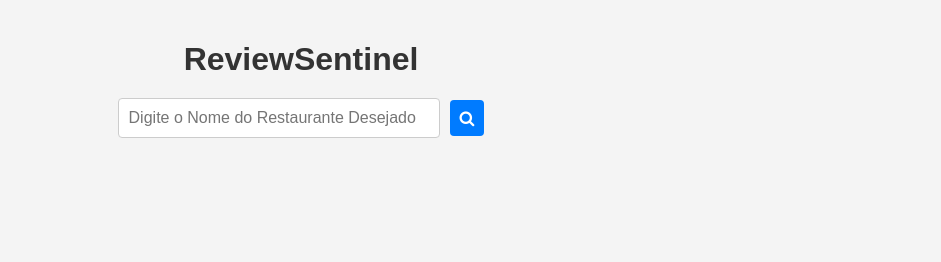
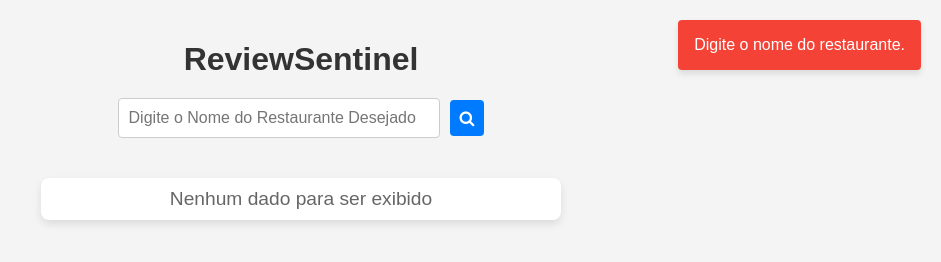
Before and after one commit to arturstaation/FrontEnd_TCC, a plain HTML site: page index.html in a window 1280 px wide. Both pictures are taken after a click on the element 805 px from the left and 118 px from the top of the page. Shown: the whole page, without its empty margins (339-1280 px from the left). Drawn offline with Linux system fonts and the light colour scheme.

Commit message:
adicionando alertas de erro e texto para quando nao tiver resultado

```diff
--- a/index.html
+++ b/index.html
@@ -18,13 +18,16 @@
             <i class="fa fa-spinner fa-spin" style="font-size: 48px; color: white;"></i>
         </div>
     </div>
+    <div id="notification-container"></div>
     <h1>ReviewSentinel</h1>
     <section id="buscar">
         <input type="text" id="input_lugares" name="input_lugares" placeholder="Digite o Nome do Restaurante Desejado">
         <btn id="buscar_submit" class="fa fa-search"></btn>
     </section>
 
-    <section id="resultados"></section>
+    <section id="resultados">
+        <p id = "sem_resultados">Nenhum dado para ser exibido</p>
+    </section>
 
     <script src="./scripts/script.js"></script>
 </body>
--- a/scripts/script.js
+++ b/scripts/script.js
@@ -1,18 +1,21 @@
 document.getElementById('buscar_submit').addEventListener('click', async () => {
     const input = document.getElementById('input_lugares').value;
     const loadingElement = document.getElementById('loading');
+    const placeh = document.getElementById('sem_resultados');
     loadingElement.classList.remove('hidden');
     if (input) {
         try {
 
             const response = await fetch(`http://127.0.0.1:5000/GetEstabelecimentos/${input}`);
             const data = await response.json();
-            console.log(data);
 
             if (!data.hasError) {
 
                 const resultados = document.getElementById('resultados');
                 resultados.innerHTML = '';
+
+                if(data.establishments.length > 0){
+                    sem_resultados.classList.add('hidden');
 
                 data.establishments.forEach(estabelecimento => {
 
@@ -67,11 +70,11 @@ document.getElementById('buscar_submit').addEventListener('click', async () => {
                                 link.download = `reviews_${estabelecimento.place_id}.xlsx`;
                                 link.click();
                             } else {
-                                alert('Erro ao carregar avaliações.');
+                                showNotification('Erro ao carregar avaliações.');
                             }
                         } catch (error) {
                             console.error('Erro:', error);
-                            alert('Erro ao realizar a busca.');
+                            showNotification('Erro ao realizar a busca.');
                         } finally {
                             loadingElement.classList.add('hidden');
                         }
@@ -82,15 +85,45 @@ document.getElementById('buscar_submit').addEventListener('click', async () => {
 
                     resultados.appendChild(card);
                 });
+            }else{
+                sem_resultados.classList.remove('hidden');
+            }
             } else {
-                alert('Erro ao buscar estabelecimentos.');
+                showNotification('Erro ao buscar estabelecimentos.');
             }
         } catch (error) {
             console.error('Erro:', error);
-            alert('Erro ao realizar a busca.');
+            showNotification('Erro ao realizar a busca.');
         }
     } else {
-        alert('Digite o nome do restaurante.');
+        showNotification('Digite o nome do restaurante.');
     }
     loadingElement.classList.add('hidden');
 });
+
+
+function showNotification(message, type = 'error') {
+    // Cria o elemento da notificação
+    const notification = document.createElement('div');
+    notification.classList.add('notification', type);
+    notification.textContent = message;
+
+    // Adiciona a notificação ao container
+    const container = document.getElementById('notification-container');
+    container.appendChild(notification);
+
+    // Mostra a notificação (adiciona opacidade e animação)
+    setTimeout(() => {
+        notification.style.opacity = '1';
+        notification.style.transform = 'translateY(0)';
+    }, 100);
+
+    // Remove a notificação após 5 segundos
+    setTimeout(() => {
+        notification.style.opacity = '0';
+        notification.style.transform = 'translateY(-20px)';
+        setTimeout(() => {
+            notification.remove();
+        }, 300); // Tempo da transição para sumir
+    }, 5000); // Tempo que a notificação permanece visível
+}
--- a/styles/style.css
+++ b/styles/style.css
@@ -134,3 +134,50 @@ h1 {
     z-index: 2;
     color: white;
 }
+
+#resultados p {
+    font-size: 1.2em;
+    color: #666;
+    text-align: center;
+    margin: 20px 0;
+    padding: 10px;
+    background-color: #fff;
+    border-radius: 8px;
+    box-shadow: 0 4px 8px rgba(0, 0, 0, 0.1);
+    width: 100%;
+    max-width: 500px;
+    display: block;
+    margin-left: auto;
+    margin-right: auto;
+}
+
+/* Container das notificações */
+#notification-container {
+    position: fixed;
+    top: 20px;
+    right: 20px;
+    z-index: 1000;
+}
+
+/* Estilo geral para cada notificação */
+.notification {
+    background-color: #f44336;
+    color: white;
+    padding: 16px;
+    margin-bottom: 10px;
+    border-radius: 4px;
+    box-shadow: 0px 4px 6px rgba(0, 0, 0, 0.1);
+    opacity: 0;
+    transform: translateY(-20px);
+    transition: opacity 0.3s ease, transform 0.3s ease;
+}
+
+/* Estilo da notificação de sucesso */
+.notification.success {
+    background-color: #4CAF50;
+}
+
+/* Estilo da notificação de erro */
+.notification.error {
+    background-color: #f44336;
+}
```
